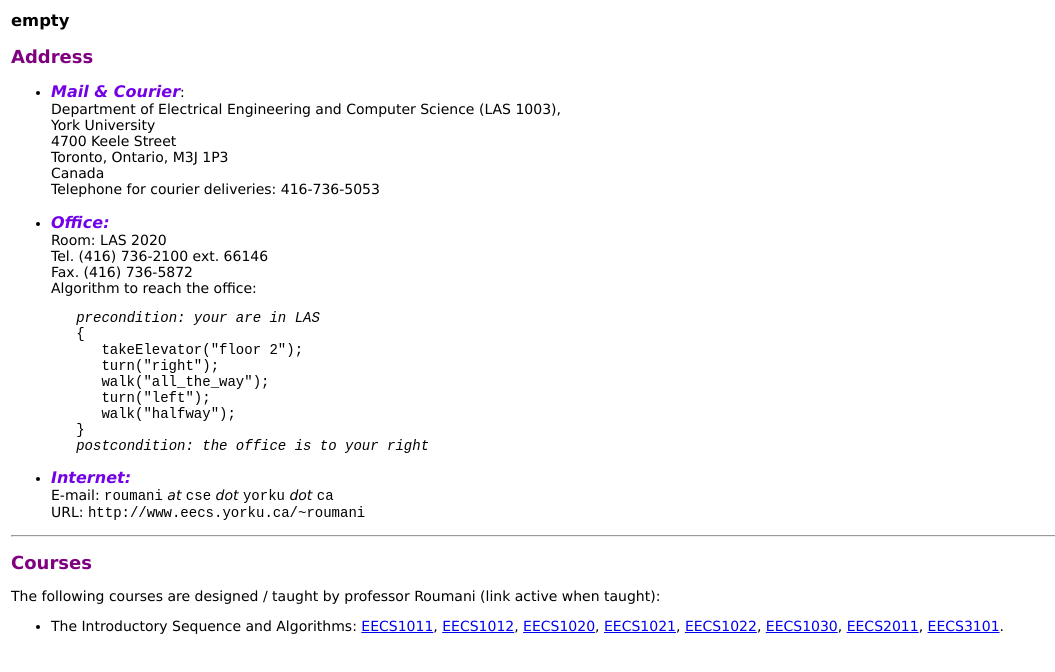
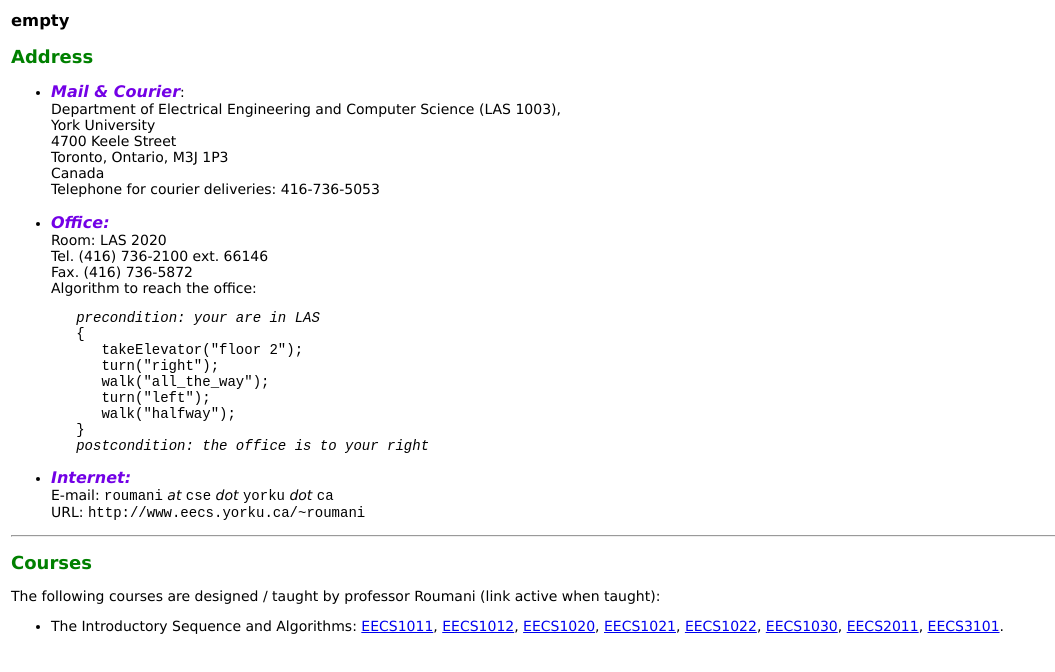
Before and after one commit to profRoumani/Test, a plain HTML site: page index.html in a window 1280 px wide. Shown: the whole page, without its empty margins (0-1055 px from the left). Drawn offline with Linux system fonts and the light colour scheme; a script that the page names is missing.

Commit message:
switched to green

```diff
--- a/index.html
+++ b/index.html
@@ -9,7 +9,7 @@
   <style type="text/css">
     td, body { font-family: verdana, arial, Helvetica, sans-serif; font-size: 14px; }
     span.mauve { color: #7300e6; font-size: 16px; font-style: italic; font-weight: bold; }
-    h2 { color: #800080; font-size: 18px; }
+    h2 { color: green; font-size: 18px; }
     .caption
     {
 	background-color: #e3e3e3;
```
